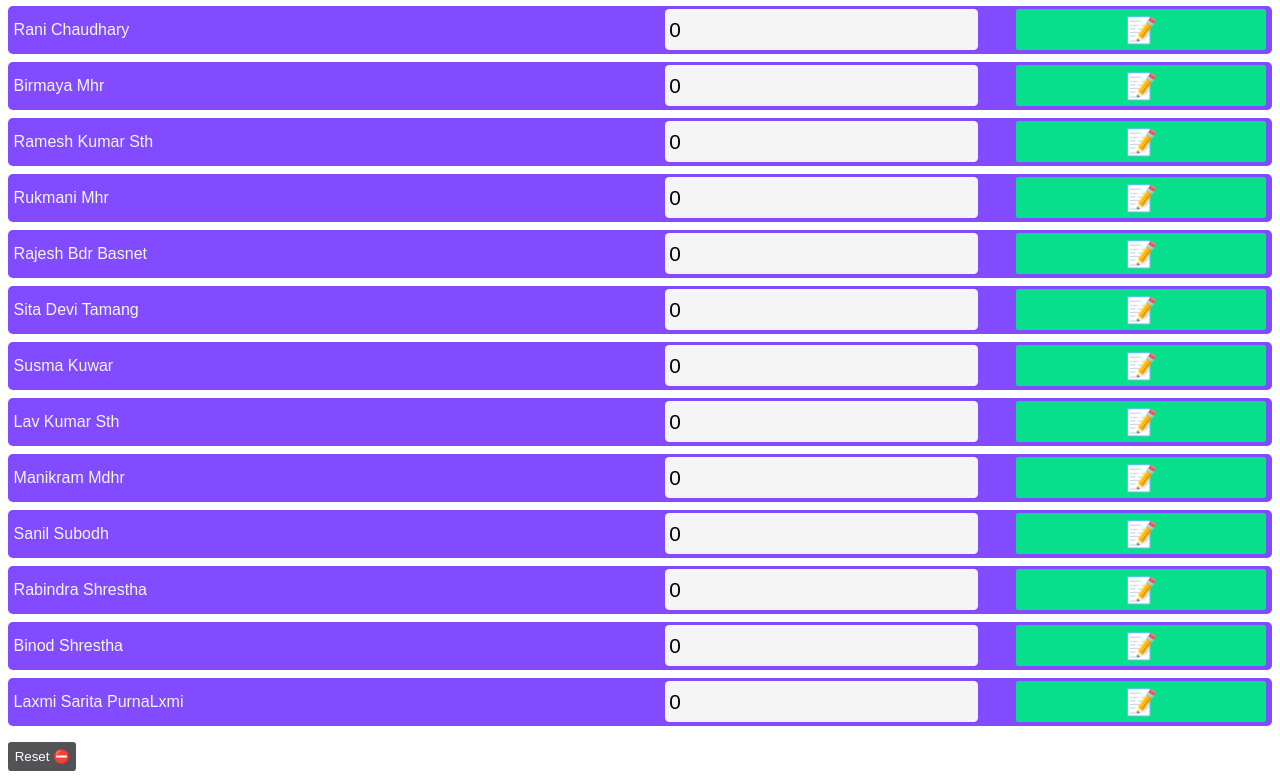
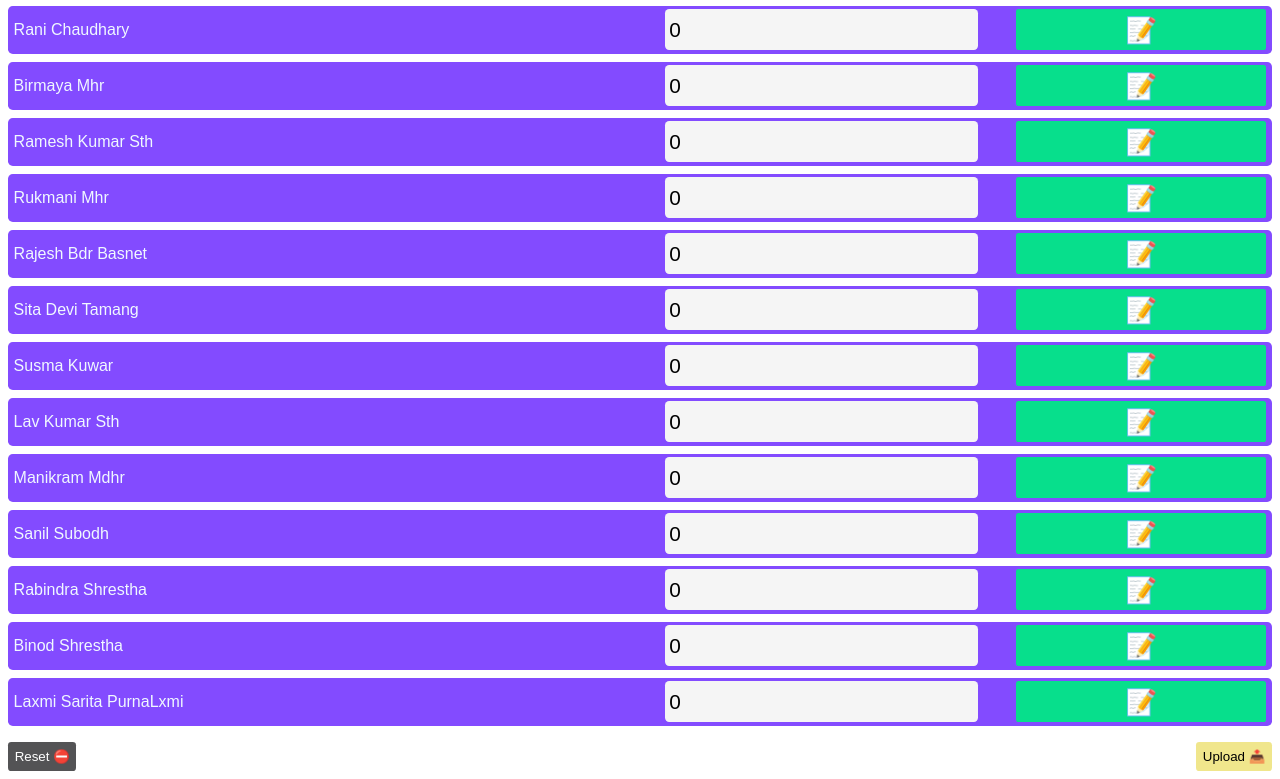
Before and after one commit to Ruzzan/Bachat, a React (Create React App) app: page / in a window 1280 px wide. Shown: the part 3603-4382 px from the top of the page. Built offline with nearby package versions, Linux system fonts and the light colour scheme.

Commit message:
add upload to server

```diff
--- a/src/components/Home.jsx
+++ b/src/components/Home.jsx
@@ -57,6 +57,26 @@ const Home = () => {
         }
     }
 
+    const uploadData = async () => {
+        let _data = {
+            data:localStorage.getItem("name_list").toString(),
+        }
+        const response = await fetch("http://127.0.0.1:8000/api/create/",
+        {
+            method:"POST",
+            headers:{
+                "Content-Type":"application/json"
+            },
+            body:JSON.stringify(_data)
+        }
+        );
+        if(response.status===201) {
+            alert("Uploaded Successfully")
+        } else {
+            alert("Failed");
+        }
+    }
+
     return (
     <section id="container">
     {/* navbar */}
@@ -79,6 +99,8 @@ const Home = () => {
     })}
     <div className="flex">
     <button className="toggle__btn black" onClick={resetList}>Reset ⛔</button>
+    <button className="toggle__btn purple" disabled={!navigator.onLine}
+    onClick={uploadData}>Upload 📤</button>
     </div>
     </div>
     </section>
```
